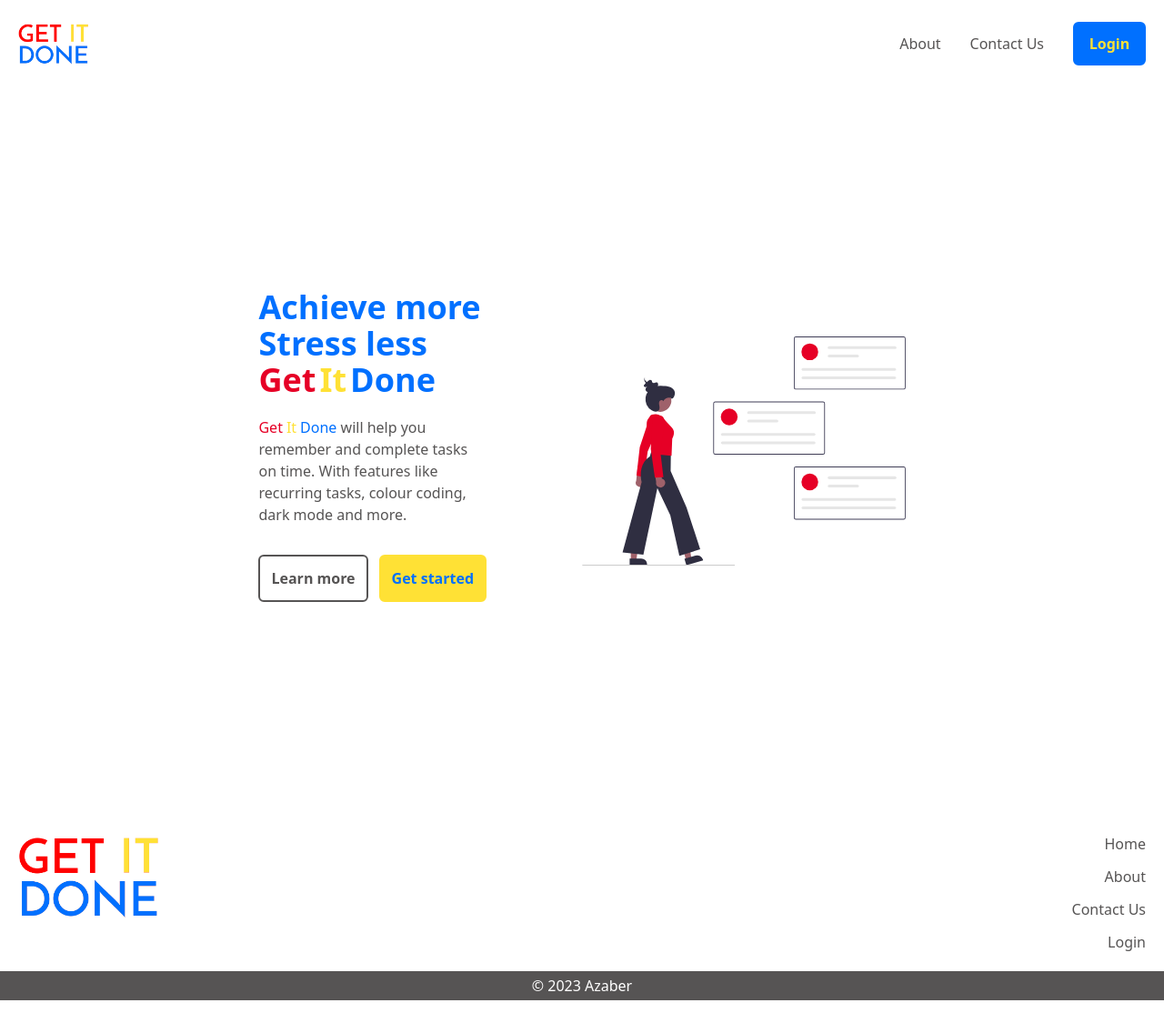
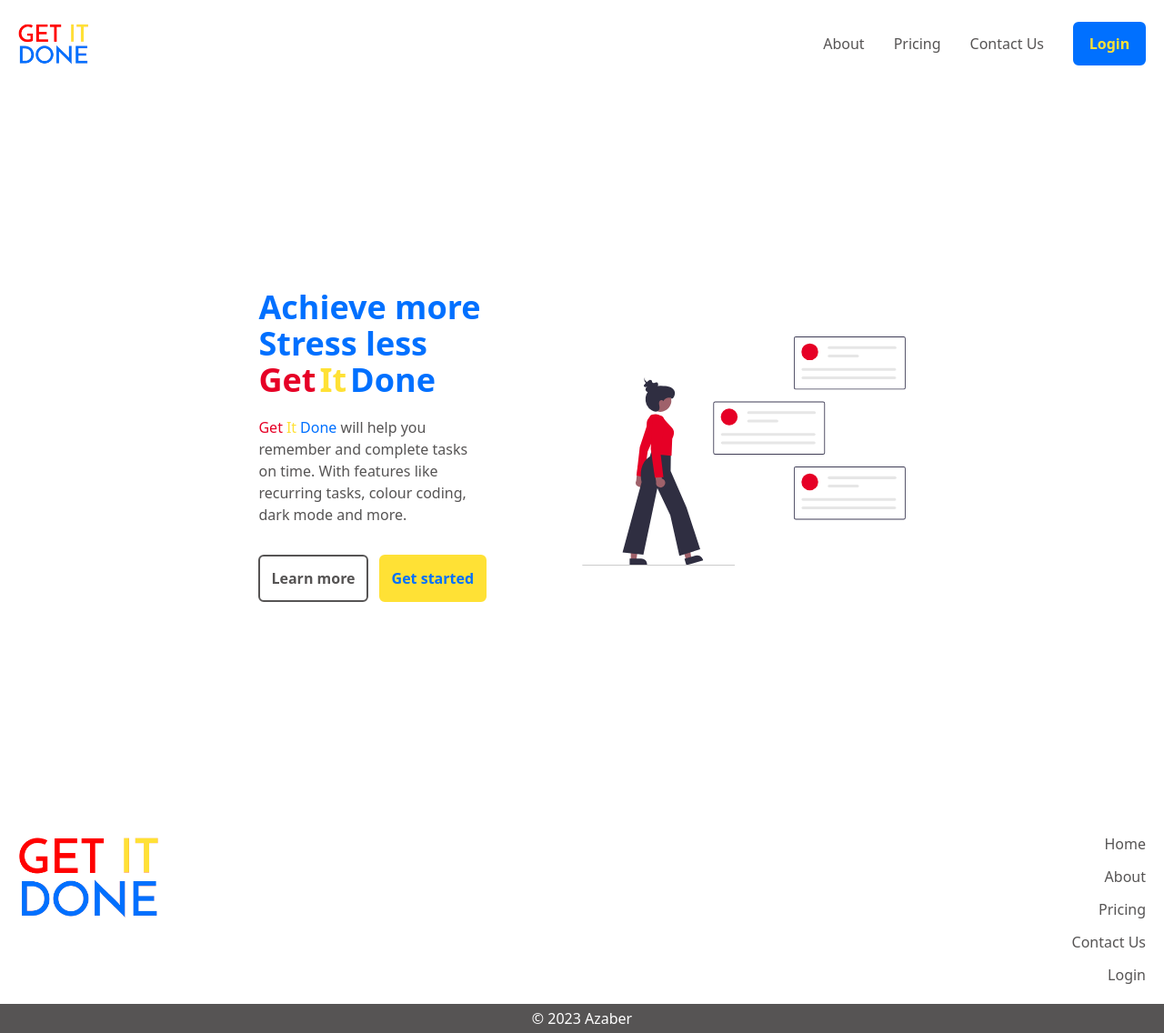
Before and after one commit to realazaber/laravel-task-tracker, a Nuxt app in the folder frontend/: page / in a window 1280 px wide. Shown: the whole page at 91% size. Before the commit the page ends 1100 px from the top, so only its background shows below. Built offline with nearby package versions, Linux system fonts and the light colour scheme.

Commit message:
Added link to pricing page

```diff
--- a/frontend/components/universal/footer.vue
+++ b/frontend/components/universal/footer.vue
@@ -6,6 +6,7 @@
       <div class="flex flex-col text-right gap-3">
         <nuxt-link to="/">Home</nuxt-link>
         <nuxt-link to="/about">About</nuxt-link>
+        <nuxt-link to="/pricing">Pricing</nuxt-link>
         <nuxt-link to="/contact">Contact Us</nuxt-link>
         <nuxt-link to="/login">Login</nuxt-link>
       </div>
--- a/frontend/components/universal/nav.vue
+++ b/frontend/components/universal/nav.vue
@@ -3,6 +3,7 @@
         <UniversalLogo :width="24" :height="12" />
         <div class="flex flex-row gap-8 items-center">
             <nuxt-link class="hover:text-gray-900" to="/about">About</nuxt-link>
+            <nuxt-link class="hover:text-gray-900" to="/pricing">Pricing</nuxt-link>
             <nuxt-link class="hover:text-gray-900" to="/contact">Contact Us</nuxt-link>
             <nuxt-link class="border border-2 bg-pri border-pri text-sec font-semibold rounded-md hover:rounded-lg active:rounded-xl w-20 h-12 flex justify-center items-center" to="/login">Login</nuxt-link>
         </div>
```
